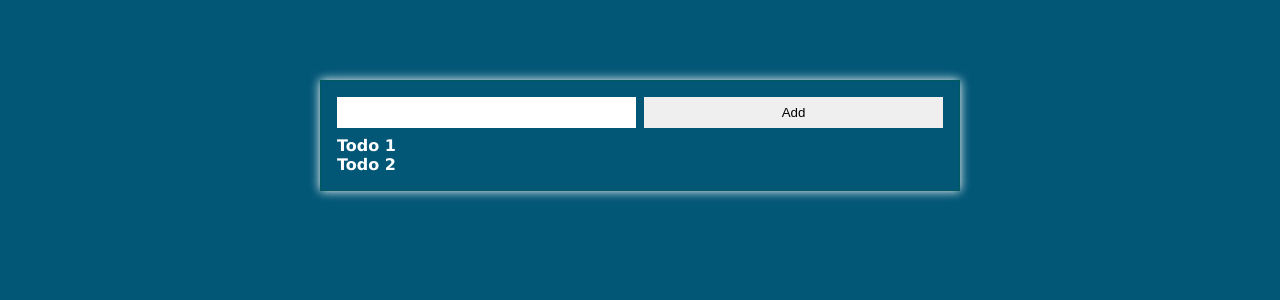
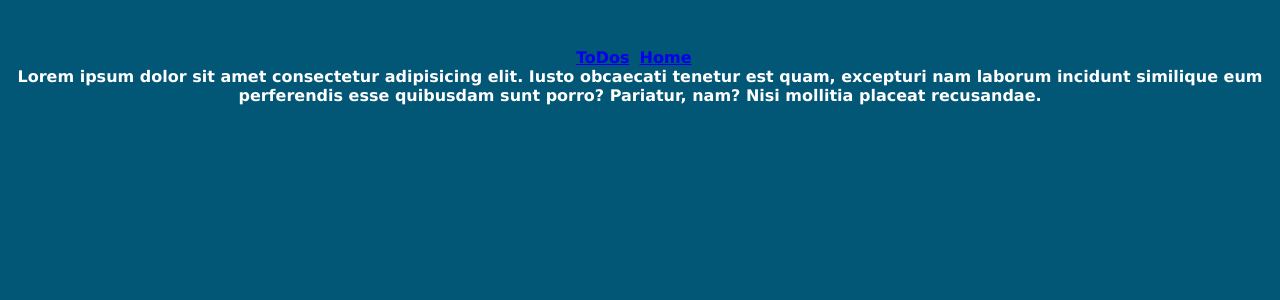
Before and after one commit to gabbersepp/small-react-app, a React (Create React App) app: page /#/home in a window 1280 px wide. Shown: the top 300 px of the page. Built offline with nearby package versions, Linux system fonts and the light colour scheme.

Commit message:
add router

```diff
--- a/package.json
+++ b/package.json
@@ -5,6 +5,8 @@
     "react": "~16.8.0",
     "react-dom": "~16.8.0",
     "react-redux": "~6.0.1",
+    "react-router": "~4.3.1",
+    "react-router-dom": "~4.3.1",
     "redux": "~4.0.1"
   },
   "main": "main.js",
--- a/src/components/App.js
+++ b/src/components/App.js
@@ -1,14 +1,33 @@
 import React, { Component } from "react";
 import ToDoList from "./ToDoList";
 import LivePreview from "./LivePreview";
+import HomePage from "./HomePage";
+import { Route, Redirect } from "react-router";
+import { HashRouter, Link } from "react-router-dom";
 
 class App extends Component {
     render() {
         return (
-            <div>
-                <ToDoList/>
-                <LivePreview/>
-            </div>
+            <HashRouter>
+                <div>
+                    <nav>
+                        <Link to="/todos">ToDos</Link>
+                        <Link to="/">Home</Link>
+                    </nav>
+
+                    <Route path="/todos" exact={true} render={() => (
+                        <div>
+                        <ToDoList/>
+                        <LivePreview/>
+                        </div>
+                    )}/>
+                    <Route path="/home" exact={true} component={HomePage}/>
+                    <Route path="/" exact={true} render={() => (
+                        <Redirect to="/home"/>
+                    )}/>
+
+                </div>
+            </HashRouter>
         )
     }
 }
--- /dev/null
+++ b/src/components/HomePage.js
@@ -0,0 +1,11 @@
+import React, { Component } from "react";
+
+export default class HomePage extends Component {
+    render() {
+        return (
+            <div style={{textAlign: "center"}}>
+                Lorem ipsum dolor sit amet consectetur adipisicing elit. Iusto obcaecati tenetur est quam, excepturi nam laborum incidunt similique eum perferendis esse quibusdam sunt porro? Pariatur, nam? Nisi mollitia placeat recusandae.
+            </div>
+        )
+    }
+}
--- a/src/style/index.css
+++ b/src/style/index.css
@@ -26,3 +26,19 @@ input, button {
     padding: 0.5rem;
     border: none;
 }
+
+nav {
+    width: 10%;
+    margin-left: auto;
+    margin-right: auto;
+    display: block;
+    margin-top: 3rem;
+}
+
+nav *~* {
+    margin-left: 10px;
+}
+
+nav a:visited, a:active {
+    color: white;
+}
```
Also changed, not shown: 1 other file (tests, documents, lock files or other folders).
